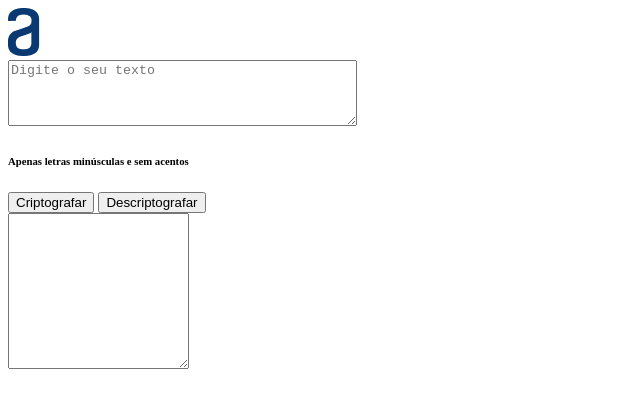
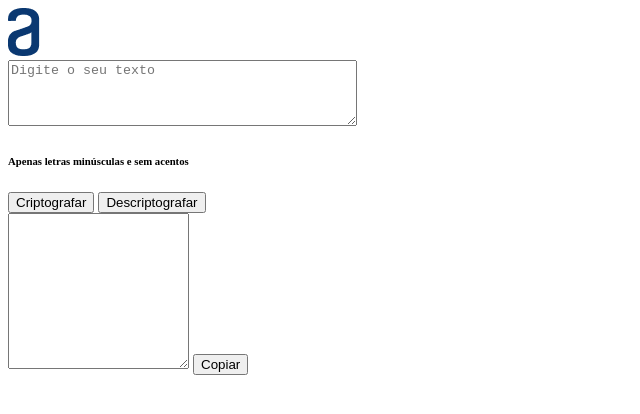
Before and after one commit to HerbethSantos/Decodificador, a plain HTML site: page index.html in a window 1280 px wide. Shown: the whole page, without its empty margins (0-640 px from the left). Drawn offline with Linux system fonts and the light colour scheme.

Commit message:
Adicionando botão Copiar

```diff
--- a/index.html
+++ b/index.html
@@ -26,6 +26,7 @@
 
     <section>
         <textarea class="mensagem" cols="20" rows="10"></textarea>
+        <button class="btn-copiar">Copiar</button>
     </section>
 </body>
 </html>
```
